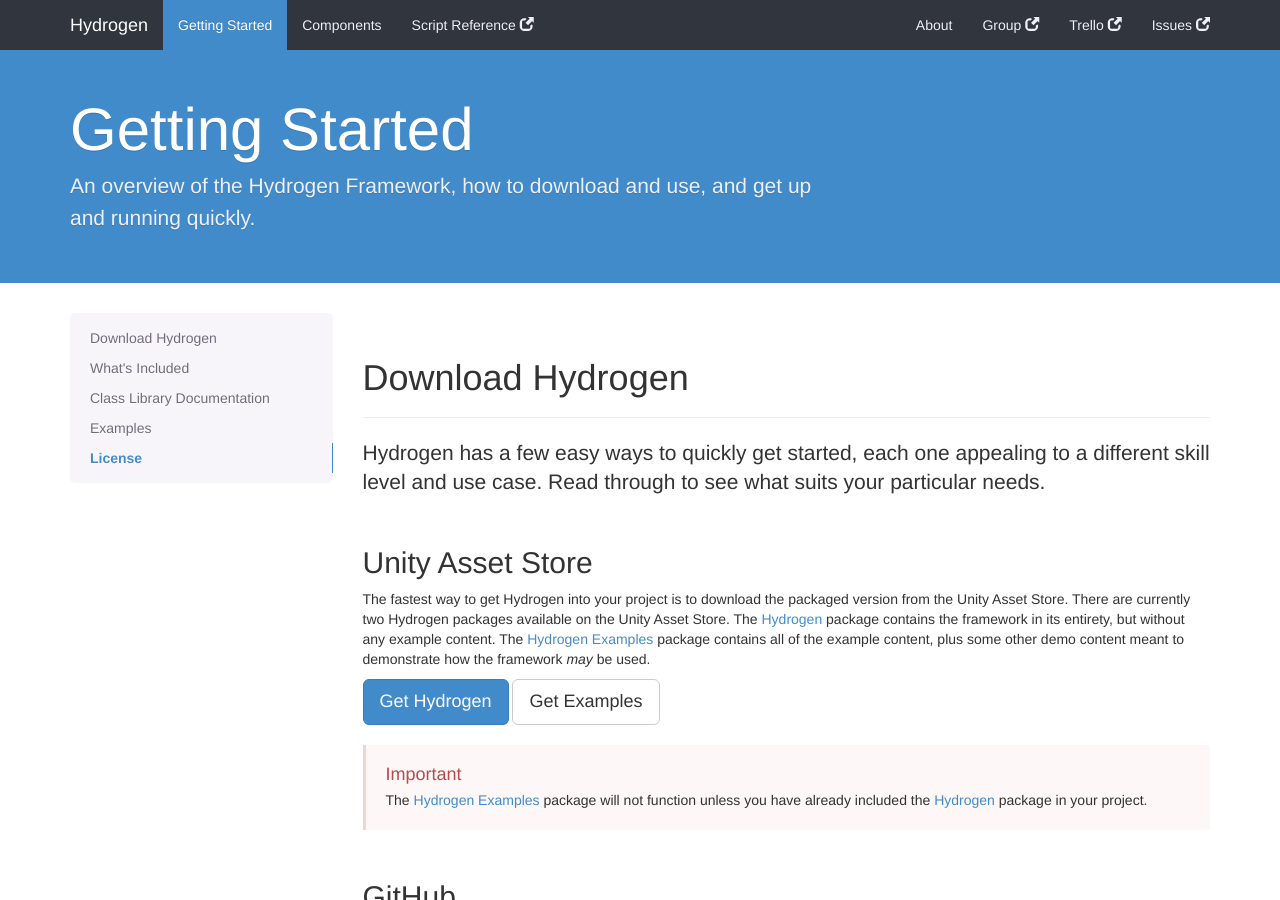
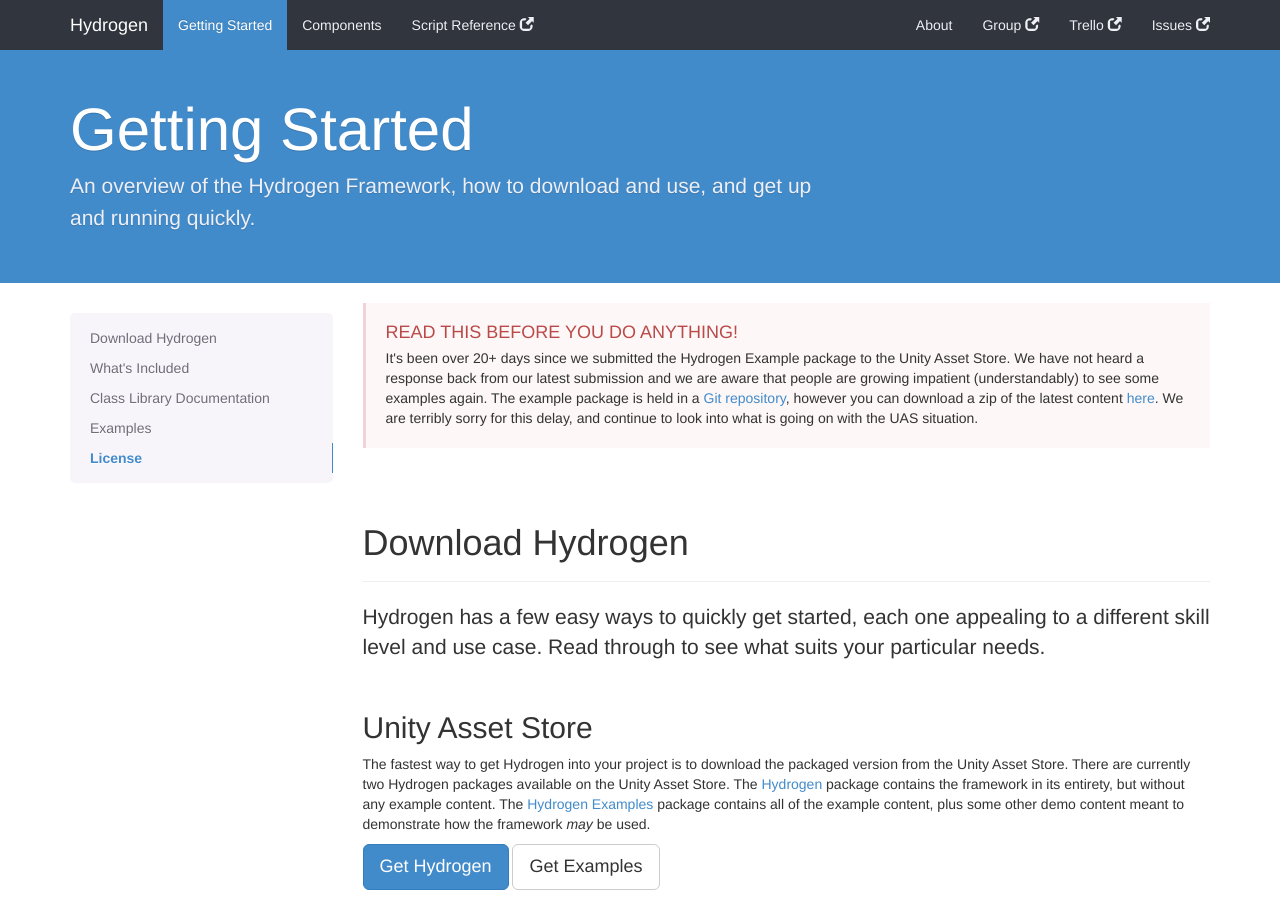
Before and after one commit to dotBunny/Hydrogen, a Jekyll site: the page built from getting-started.html, in a window 1280 px wide and 900 px high. Built offline with Jekyll 4.4.1, drawn with Linux system fonts in a browser that asks for light colours; nearby versions of some CDN libraries; Markdown is read by kramdown in place of the engine named in the settings; comment, search, counter and statistics services are not loaded.

Commit message:
UAS issue.

```diff
--- a/getting-started.html
+++ b/getting-started.html
@@ -7,6 +7,10 @@
 ---
 
 
+     <div class="bs-callout bs-callout-danger">
+	  <h4>READ THIS BEFORE YOU DO ANYTHING!</h4>
+      <p>It's been over 20+ days since we submitted the Hydrogen Example package to the Unity Asset Store. We have not heard a response back from our latest submission and we are aware that people are growing impatient (understandably) to see some examples again. The example package is held in a <a href="https://github.com/dotBunny/Hydrogen-Examples">Git repository</a>, however you can download a zip of the latest content <a href="https://github.com/dotBunny/Hydrogen-Examples/archive/master.zip">here</a>. We are terribly sorry for this delay, and continue to look into what is going on with the UAS situation.</p>
+    </div>
   <!-- Getting started
   ================================================== -->
   <div class="bs-docs-section">
@@ -18,10 +22,7 @@
     <h2 id="download-unity">Unity Asset Store</h2>
     <p>The fastest way to get Hydrogen into your project is to download the packaged version from the Unity Asset Store. There are currently two Hydrogen packages available on the Unity Asset Store. The <a href="{{ site.as_hydrogen }}">Hydrogen</a> package contains the framework in its entirety, but without any example content. The <a href="{{ site.as_hydrogen_examples }}">Hydrogen Examples</a> package contains all of the example content, plus some other demo content meant to demonstrate how the framework <em>may</em> be used.
     <p><a class="btn btn-lg btn-primary" href="{{ site.as_hydrogen }}" onclick="_gaq.push(['_trackEvent', 'Getting Started', 'Download', 'Unity Asset Store']);" role="button">Get Hydrogen</a> <a class="btn btn-lg btn-default" href="{{ site.as_hydrogen_examples }}" onclick="_gaq.push(['_trackEvent', 'Getting Started', 'Download', 'Unity Asset Store - Examples']);" role="button">Get Examples</a></p>
-     <div class="bs-callout bs-callout-danger">
-	  <h4>Important</h4>
-      <p>The <a href="{{ site.as_hydrogen_examples }}">Hydrogen Examples</a> package will not function unless you have already included the <a href="{{ site.as_hydrogen }}">Hydrogen</a> package in your project.</p>
-    </div>
+
 
     <h2 id="download-clone">GitHub</h2>
     <p>It's only natural that you would use GIT as it is our preferred way of getting access to Hydrogen.
```
